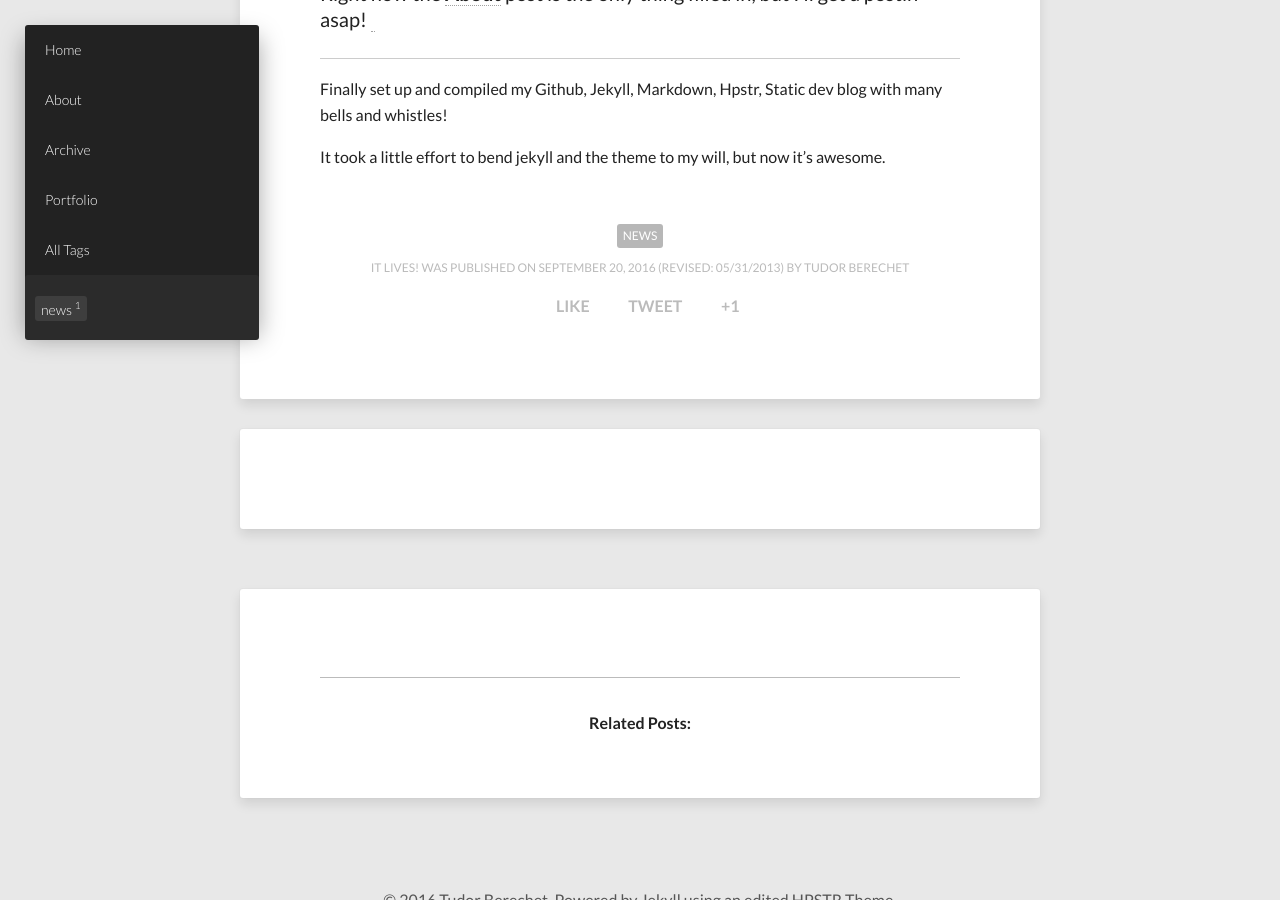
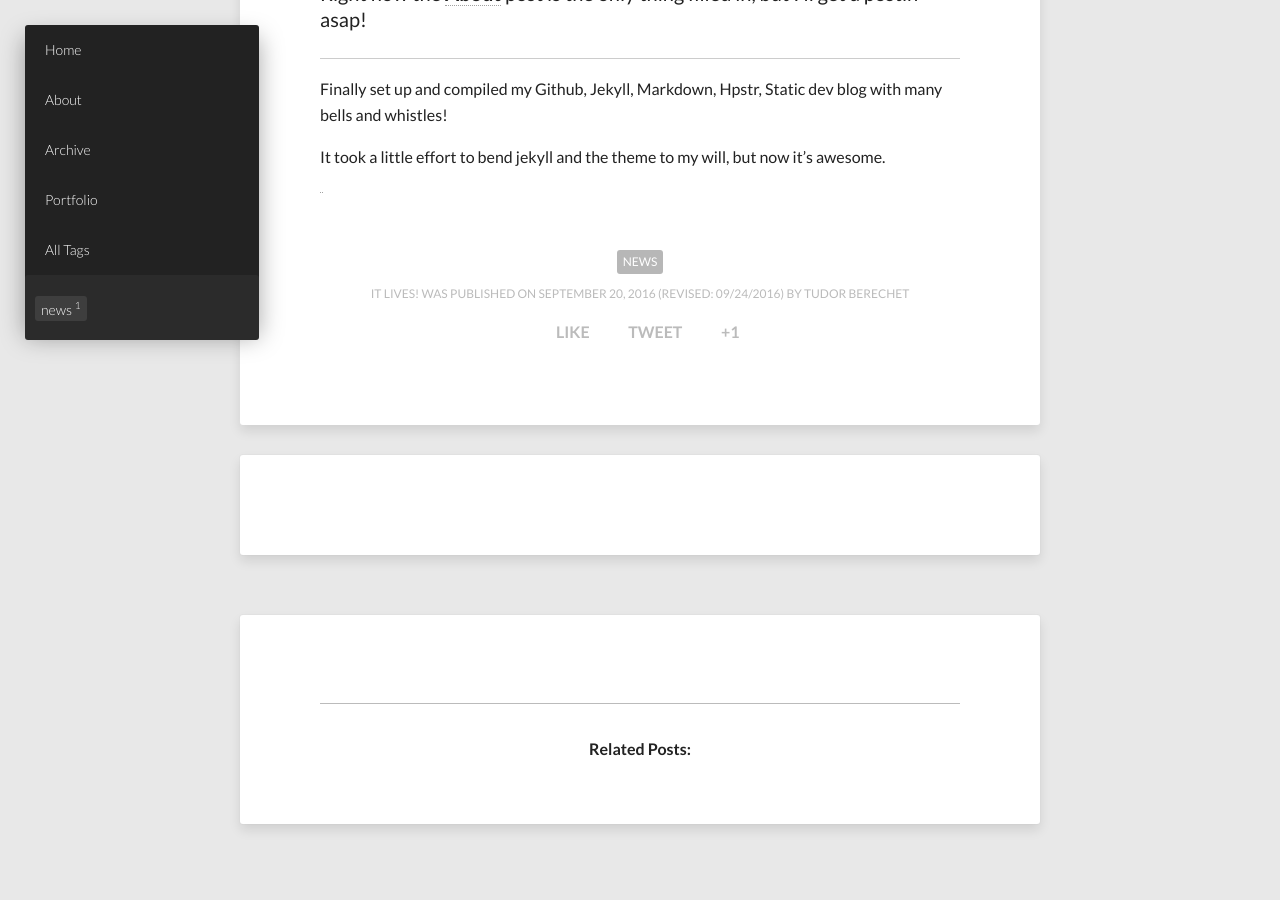
Before and after one commit to tdbe/tdbe.github.io, a Jekyll site: the page built from _posts/2016-09-20-hello-world.markdown, in a window 1280 px wide and 900 px high, scrolled down 540 px. Built offline with Jekyll 4.4.1, drawn with Linux system fonts in a browser that asks for light colours; nearby versions of some CDN libraries; comment, search, counter and statistics services are not loaded.

Commit message:
no message

```diff
--- a/_posts/2016-09-20-hello-world.markdown
+++ b/_posts/2016-09-20-hello-world.markdown
@@ -3,7 +3,7 @@ published: true
 layout: post
 title: It Lives!
 description: "my devblog is up"
-modified: 2013-05-31
+modified: 2016-09-24
 tags: [news]
 image:
   feature: abstract-1.jpg
@@ -13,10 +13,10 @@ comments: true
 share: true
 ---
 
-Right now the [**About**]({{ site.url }}/about) post is the only thing filled in, but I'll get a postin' asap! [&nbsp;]({{site.url}}/theme-setup)
+Right now the [**About**]({{ site.url }}/about) post is the only thing filled in, but I'll get a postin' asap!
 
 ----
 
 Finally set up and compiled my Github, Jekyll, Markdown, Hpstr, Static dev blog with many bells and whistles!
 
-It took a little effort to bend jekyll and the theme to my will, but now it's awesome.
+It took a little effort to bend jekyll and the theme to my will, but now it's awesome.<br/>[&nbsp;]({{site.url}}/theme-setup)
```
